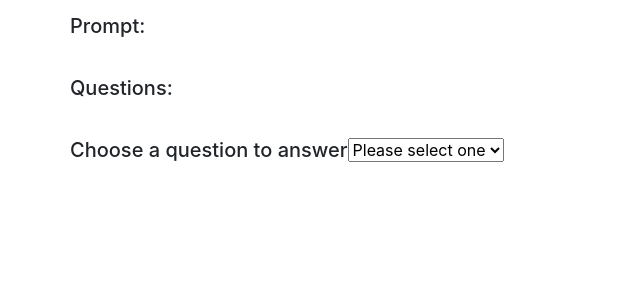
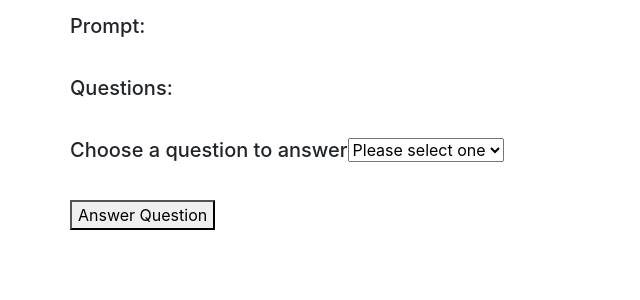
Before and after one commit to agrawalnandini/InterviewBuddy, a Flask app: page /generated-questions in a window 1280 px wide. Shown: the part 144-444 px from the top of the page, without its empty margins (0-640 px from the left). Run offline with Flask 2, Linux system fonts and the light colour scheme; some libraries are stand-ins or nearby versions.

Commit message:
Adding button

```diff
--- a/templates/generated_questions.html
+++ b/templates/generated_questions.html
@@ -29,4 +29,9 @@
         </select>
     </form>
 </div>
+<div class = "row">
+    <button type = "button" id = "answer-question-btn">
+        Answer Question
+    </button>
+</div>
 {% endblock %}
```
